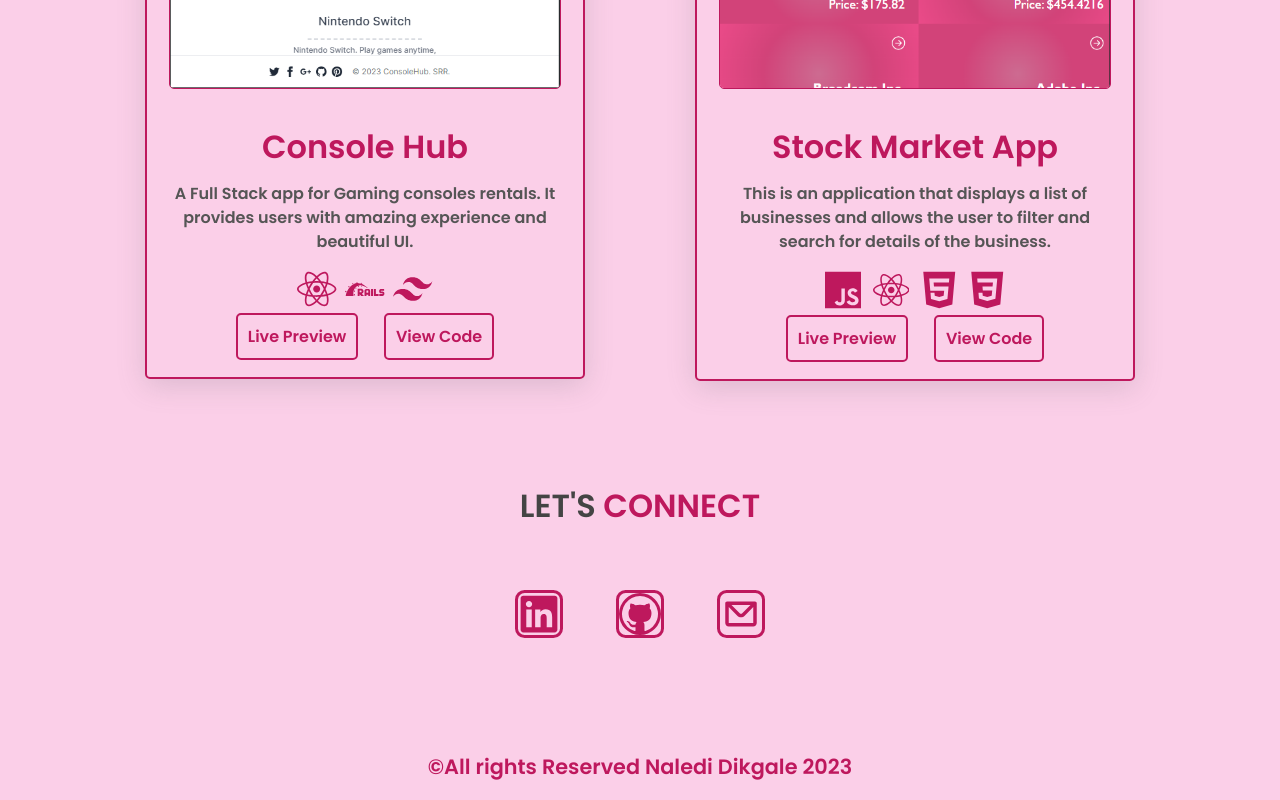
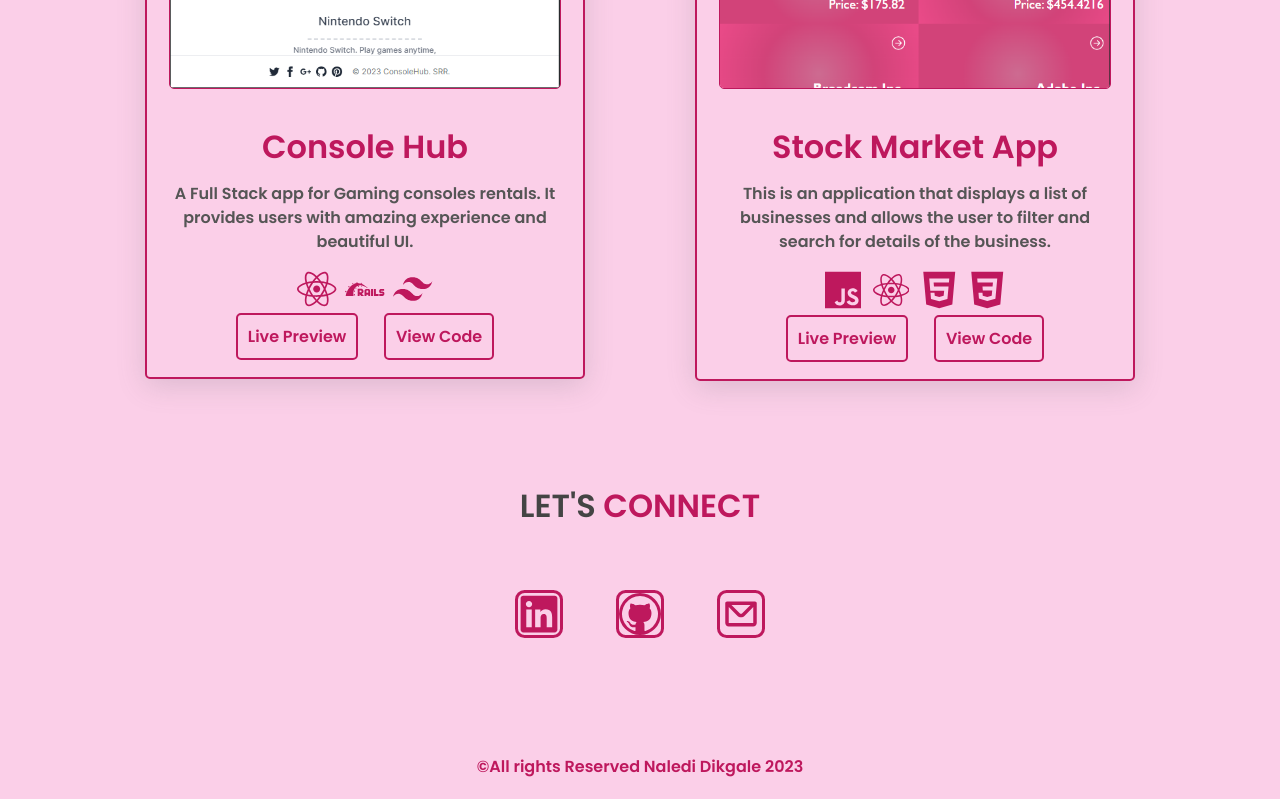
Before and after one commit to Naledi-Dikgale/my-portfolio-v2, a React (Vite) app: page / in a window 1280 px wide. Shown: the part 3559-4359 px from the top of the page. Built offline with nearby package versions, Linux system fonts and the light colour scheme.

Commit message:
Update intro

```diff
--- a/src/Components/Footer/Footer.jsx
+++ b/src/Components/Footer/Footer.jsx
@@ -10,10 +10,10 @@ export const Footer = () => {
       <div className={"section " + themename}>
         <a href="/" rel="noreferrer" target="_blank">
           <div className="footerBox">
-            <h4 className="footer">
+            <h5 className="footer">
             ©All rights Reserved{" "}
               Naledi Dikgale 2023
-            </h4>
+            </h5>
           </div>
         </a>
       </div>
```
